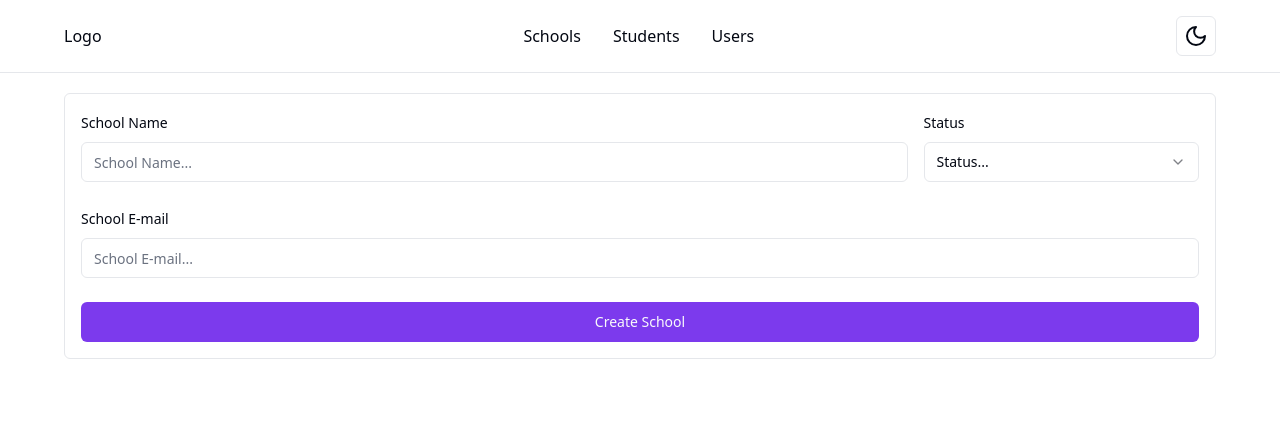
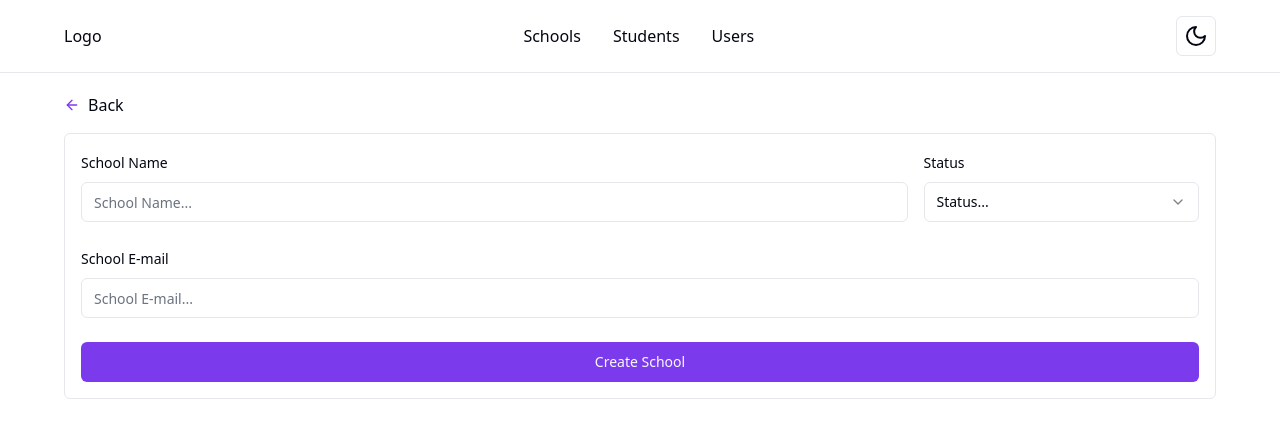
Before and after one commit to renatorrocha/crud-students, a Next.js app: page /schools/new in a window 1280 px wide. Shown: the top 438 px of the page. Built offline with nearby package versions, Linux system fonts and the light colour scheme.

Commit message:
wip(school): view school details

```diff
--- /dev/null
+++ b/src/app/schools/[id]/page.tsx
@@ -0,0 +1,23 @@
+import { db } from "~/server/db";
+
+export default async function ViewSchoolDetails({
+  params,
+}: {
+  params: { id: string };
+}) {
+  const school = await db.schools.findUnique({
+    where: { id: params.id },
+  });
+
+  if (!school) {
+    return <p className="text-destructive">School Not Found!</p>;
+  }
+
+  return (
+    <div>
+      {school.name}
+      {school.email}
+      {school.status}
+    </div>
+  );
+}
--- a/src/app/schools/_components/school-columns.tsx
+++ b/src/app/schools/_components/columns.tsx
@@ -3,6 +3,7 @@
 import type { Schools } from "@prisma/client";
 import type { ColumnDef } from "@tanstack/react-table";
 import { MoreHorizontal } from "lucide-react";
+import Link from "next/link";
 import StatusBadge from "~/components/status-badge";
 import { Button } from "~/components/ui/button";
 import {
@@ -48,7 +49,11 @@ export const columns: ColumnDef<Schools>[] = [
           <DropdownMenuContent align="end">
             <DropdownMenuLabel>Actions</DropdownMenuLabel>
 
-            <DropdownMenuItem>View school details</DropdownMenuItem>
+            <DropdownMenuItem>
+              <Link href={`/schools/${row.original.id}`}>
+                View school details
+              </Link>
+            </DropdownMenuItem>
             <DropdownMenuItem>Edit school</DropdownMenuItem>
           </DropdownMenuContent>
         </DropdownMenu>
--- a/src/app/schools/_components/school-form.tsx
+++ b/src/app/schools/_components/form.tsx
@@ -2,7 +2,7 @@
 
 import type { Schools } from "@prisma/client";
 import { useState } from "react";
-import { type SchoolFormData, SchoolSchema } from "./school-schema";
+import { type SchoolFormData, SchoolSchema } from "./schema";
 import { zodResolver } from "@hookform/resolvers/zod";
 import { useForm } from "react-hook-form";
 import {
--- a/src/app/schools/new/page.tsx
+++ b/src/app/schools/new/page.tsx
@@ -1,9 +1,23 @@
+import { ArrowLeft } from "lucide-react";
 import dynamic from "next/dynamic";
+import Link from "next/link";
 
-const SchoolForm = dynamic(() => import("../_components/school-form"), {
+const SchoolForm = dynamic(() => import("../_components/form"), {
   ssr: false,
 });
 
 export default function NewSchoolForm() {
-  return <SchoolForm />;
+  return (
+    <div className="flex flex-col gap-4">
+      <Link
+        href="/schools"
+        className="flex items-center gap-2 transition-all duration-300 hover:-translate-x-2 hover:font-bold"
+      >
+        <ArrowLeft className="size-4 text-primary" />
+        <p>Back</p>
+      </Link>
+
+      <SchoolForm />
+    </div>
+  );
 }
--- a/src/app/schools/page.tsx
+++ b/src/app/schools/page.tsx
@@ -1,6 +1,6 @@
 import { db } from "~/server/db";
 import DataTable from "../../components/data-table";
-import { columns } from "./_components/school-columns";
+import { columns } from "./_components/columns";
 import Link from "next/link";
 import { buttonVariants } from "~/components/ui/button";
 
```
Also changed, not shown: src/app/schools/_components/schema.ts (renamed from src/app/schools/_components/school-schema.ts).
